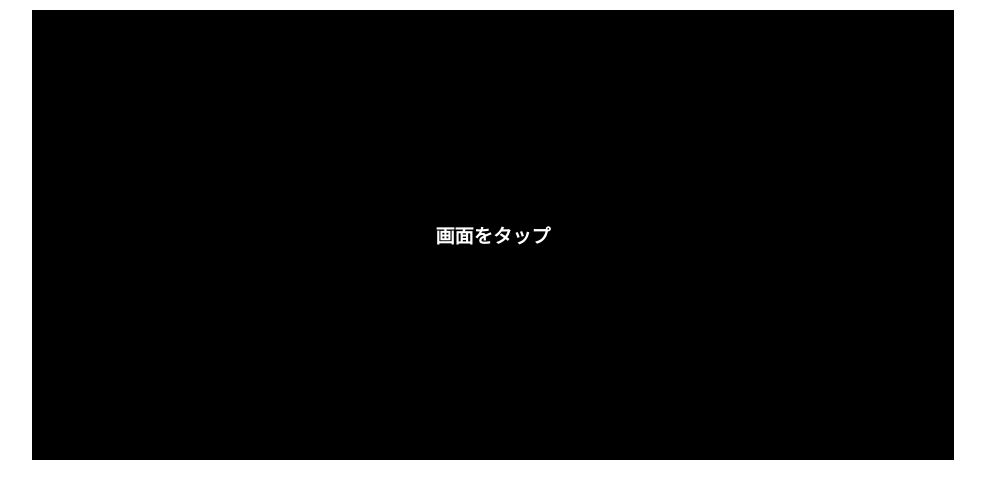
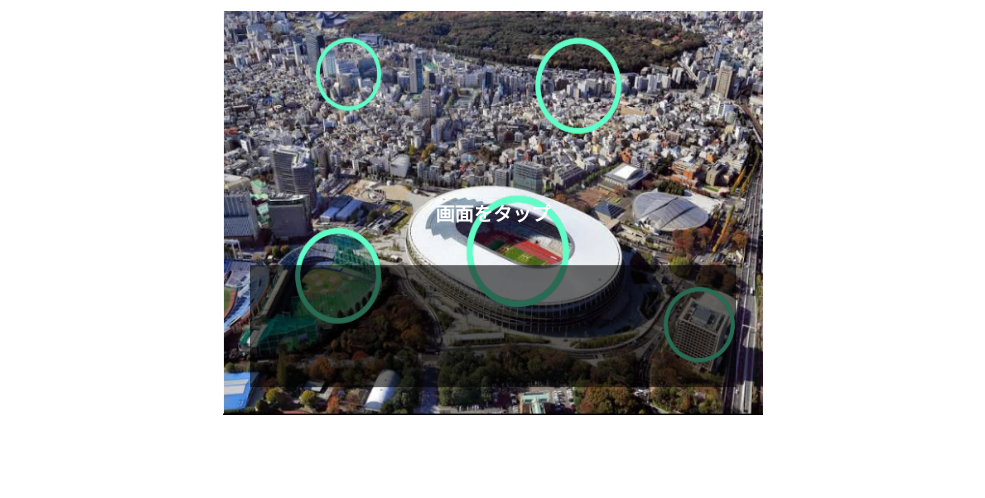
Before and after one commit to illionillion/RagnarokApples, a plain HTML site: page test1/index.html in a window 1280 px wide. Shown: the whole page, without its empty margins (147-1132 px from the left). Drawn offline with Linux system fonts and the light colour scheme.

Commit message:
画像挿入すると変になる。

```diff
--- a/test1/css/style.css
+++ b/test1/css/style.css
@@ -5,8 +5,9 @@ body{
 }
 
 #frame{
-    width: 80%;
-    height: 500px;
+    /* width: 80%; */
+    width: 600px;
+    height: 450px;
     margin: auto;
 }
 
@@ -26,17 +27,30 @@ body{
     transform: translate(-50%, -50%);
     font-size: 1.2em;
     font-weight: bold;
+    z-index: 2;
 }
 
 .none{
     display: none;
 }
 
+#background{
+    width: 100%;
+    height: 100%;
+}
+
 #dialogue{
+    position: absolute;
+    bottom: 10%;
+    left: 50%;
+    transform: translate(-50%, 10%);
+    z-index: 1;
+    /* opacity: 0.8; */
+    background-color: rgba(0, 0, 0, 0.582);
     width: 90%;
-    height: 90%;
+    height: 30%;
     line-height: 2em;
-    text-align: center;
+    text-align: justify;
     margin: auto;
     font-size: 1.2em;
 }
--- a/test1/index.html
+++ b/test1/index.html
@@ -13,6 +13,7 @@
         <div id="frame">
             <div id="screen">
                 <div class="msg-txt ">画面をタップ</div>
+                <img id="background" src="map.png" alt="" srcset=""/>
                 <div id="dialogue">
                     <!-- テキスト描画 -->
                 </div>
```
Also changed, not shown: test1/map.png (added), test2-map/map.png (added).
